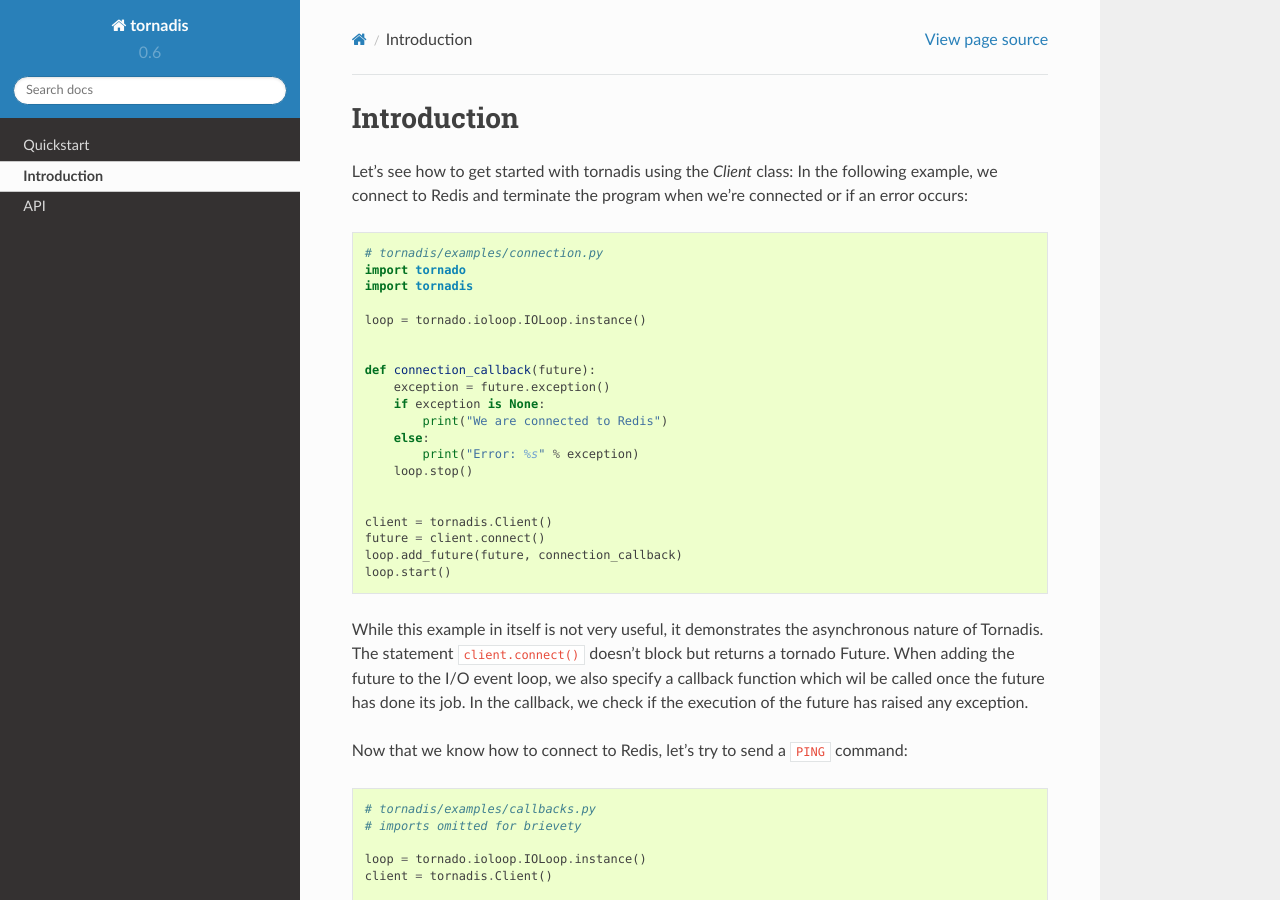
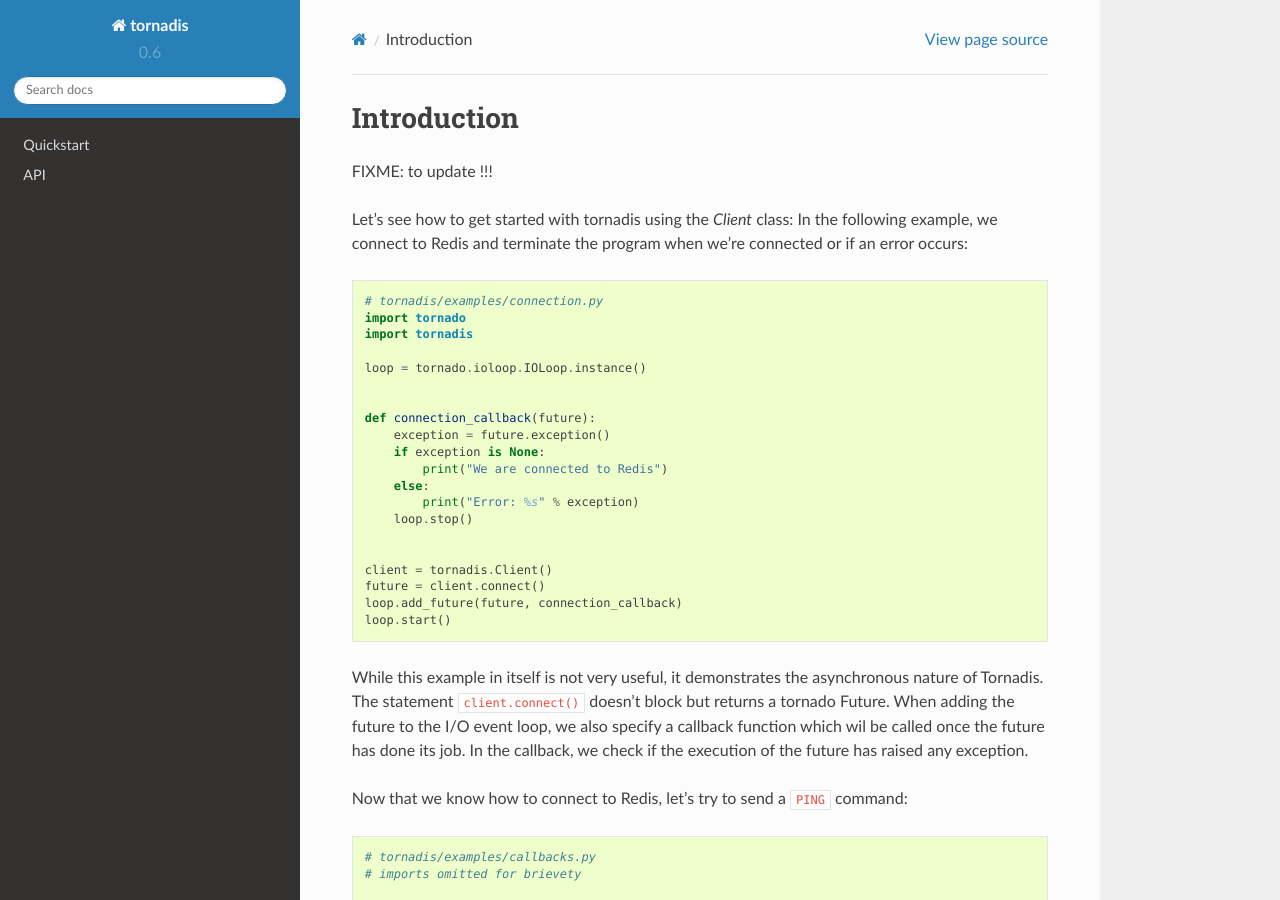
Before and after one commit to thefab/tornadis, a Sphinx documentation site: the page built from docs/introduction.rst, in a window 1280 px wide and 900 px high. Built offline with Sphinx 7.4.7 and the Read the Docs theme 2.0.0, drawn with Linux system fonts in a browser that asks for light colours.

Commit message:
remove old docs

```diff
--- a/docs/index.rst
+++ b/docs/index.rst
@@ -4,5 +4,4 @@
    :titlesonly:
 
    quickstart
-   introduction
    api
--- a/docs/introduction.rst
+++ b/docs/introduction.rst
@@ -1,5 +1,7 @@
 Introduction
 ------------
+
+FIXME: to update !!!
 
 Let's see how to get started with tornadis using the `Client` class: In
 the following example, we connect to Redis and terminate the program
```
